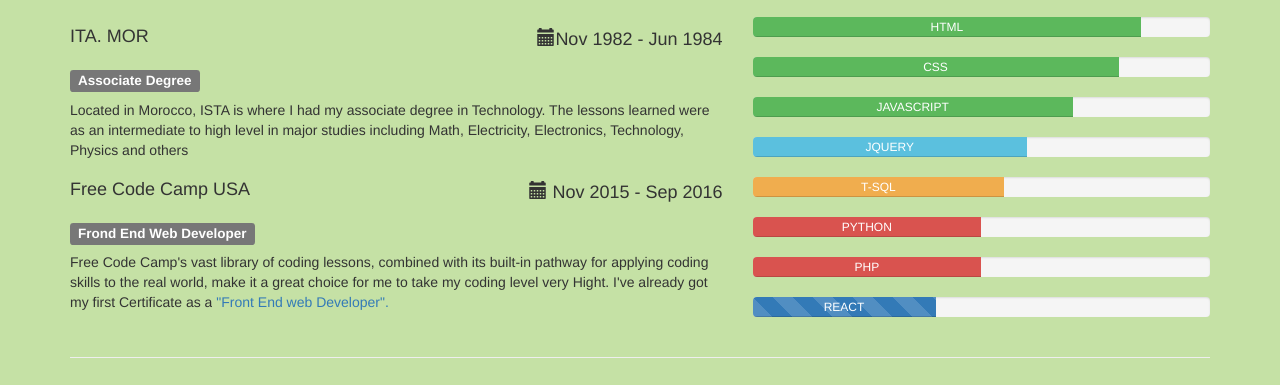
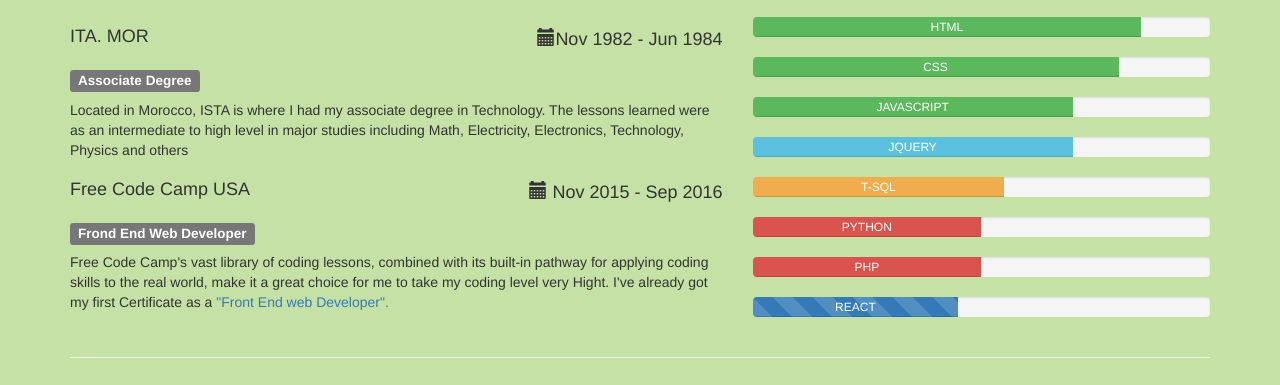
Before and after one commit to purelight4ever/purelight4ever.github.io, a plain HTML site: page index.html in a window 1280 px wide. Shown: the part 415-800 px from the top of the page. Drawn offline with nearby package versions, Linux system fonts and the light colour scheme.

Commit message:
Update index.html

```diff
--- a/index.html
+++ b/index.html
@@ -116,7 +116,7 @@
                         style="width: 70%"> JAVASCRIPT</div>
                 </div>
                 <div class="progress">
-                    <div class="progress-bar progress-bar-info" role="progressbar" aria-valuenow="70" aria-valuemin="0" aria-valuemax="100" style="width: 60%">
+                    <div class="progress-bar progress-bar-info" role="progressbar" aria-valuenow="70" aria-valuemin="0" aria-valuemax="100" style="width: 70%">
                         JQUERY</div>
                 </div>
                 <div class="progress">
@@ -133,7 +133,7 @@
                 </div>
                 <div class="progress">
                     <div class="progress-bar progress-bar-striped active" role="progressbar" aria-valuenow="45" aria-valuemin="0" aria-valuemax="100"
-                        style="width:40%"> REACT</div>
+                        style="width:45%"> REACT</div>
                 </div>
             </div>
         </div>
```
